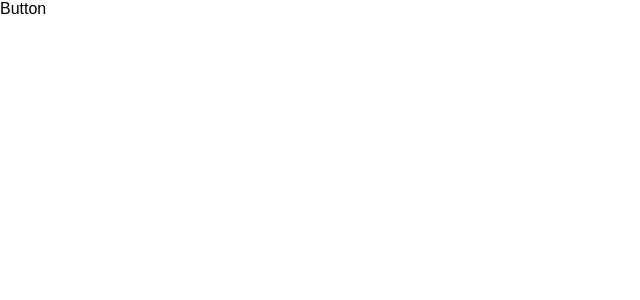
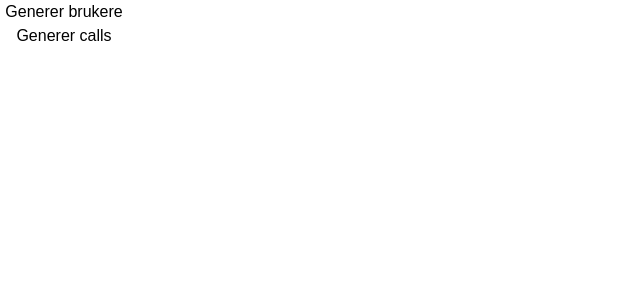
Before and after one commit to vevcom/hsMaaGaa, a Next.js app: page /filldatabase in a window 1280 px wide. Shown: the top 300 px of the page, without its empty margins (0-640 px from the left). Built offline with nearby package versions, Linux system fonts and the light colour scheme; a web font is replaced by a local one.

Commit message:
feat: Script to generate users and calls

```diff
--- /dev/null
+++ b/src/app/filldatabase/generateRows.ts
@@ -0,0 +1,46 @@
+"use server"
+import prisma from "../prisma"
+/*
+a - Ane And - 1a
+b - Bjørn Bille - 2b
+c - Carl Chick - 3c
+d - Dolly Duck - 4d
+*/
+
+export  async function createUsers() {
+
+    const check = await prisma.user.findMany();
+    if (check.length!=0) {return;}
+
+    await prisma.user.create({data:{
+        username:"a",
+        name: "Ane And",
+        rfid: "1a"
+    }});
+    await prisma.user.create({data:{
+        username:"b",
+        name: "Bjørn Bille",
+        rfid: "2b"
+    }});
+    await prisma.user.create({data: {
+        username:"c",
+        name: "Carl Chick",
+        rfid: "3c",
+    }})
+
+}
+
+export async function createCalls() {
+    await prisma.call.create({data:{
+        username:"a",
+        distance:300,
+    }})
+    await prisma.call.create({data:{
+        username:"b",
+        distance:150,
+    }})
+    await prisma.call.create({data:{
+        username:"c",
+        distance:100,
+    }})
+}
--- /dev/null
+++ b/src/app/filldatabase/page.module.scss
@@ -0,0 +1,7 @@
+.button {
+    border:3px solid white;
+    width:10%;
+    text-align:center;
+    cursor:pointer;
+
+}
--- a/src/app/filldatabase/page.tsx
+++ b/src/app/filldatabase/page.tsx
@@ -1,6 +1,11 @@
+import {createCalls, createUsers} from "./generateRows"
+import style from "./page.module.scss"
 
 
 export default function Filldatabase() {
 
-    return <div>Button</div>
+    return <div>
+        <div className={style.button} onClick={createUsers}>Generer brukere</div>
+        <div className={style.button} onClick={createCalls}>Generer calls</div>
+    </div>
 }
```
